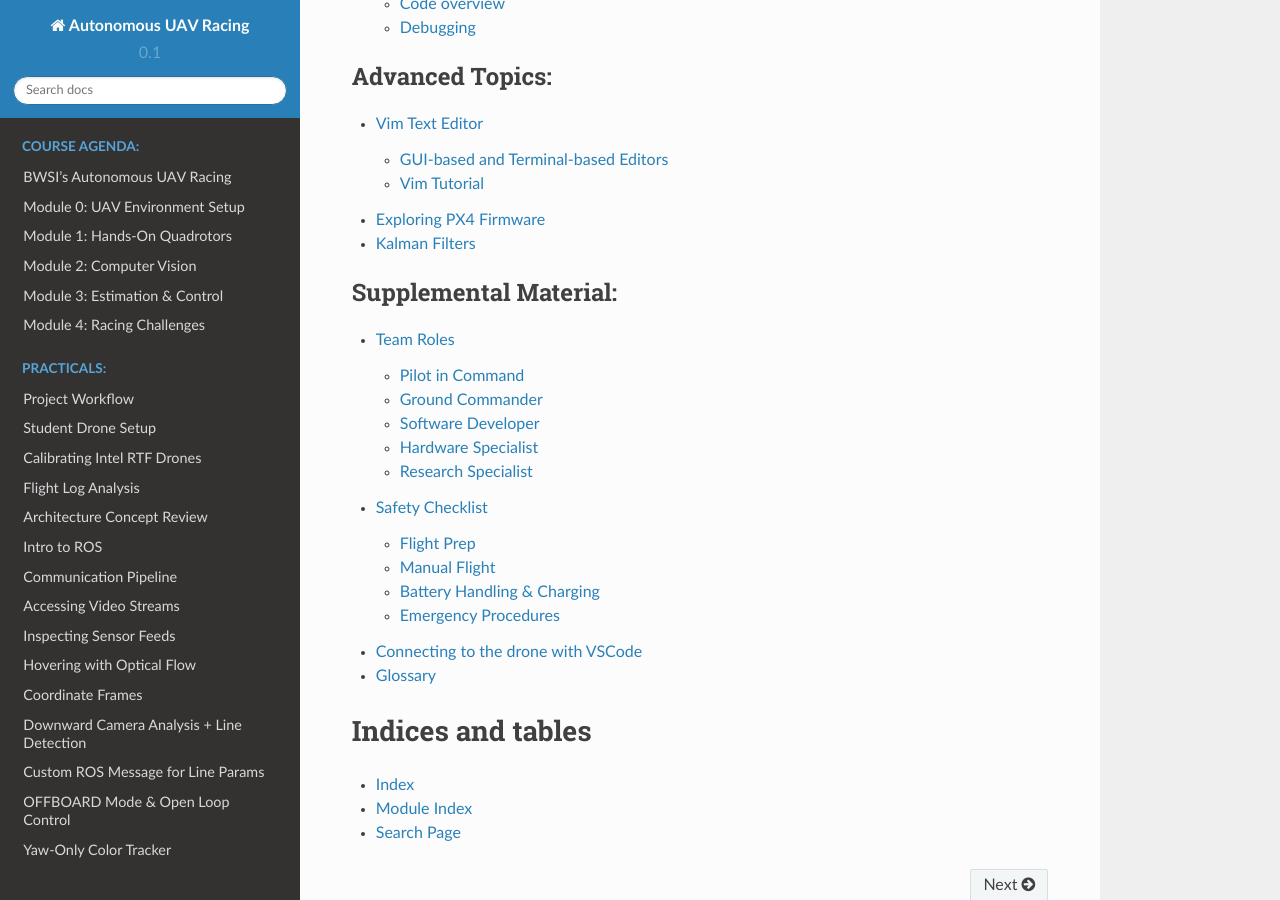
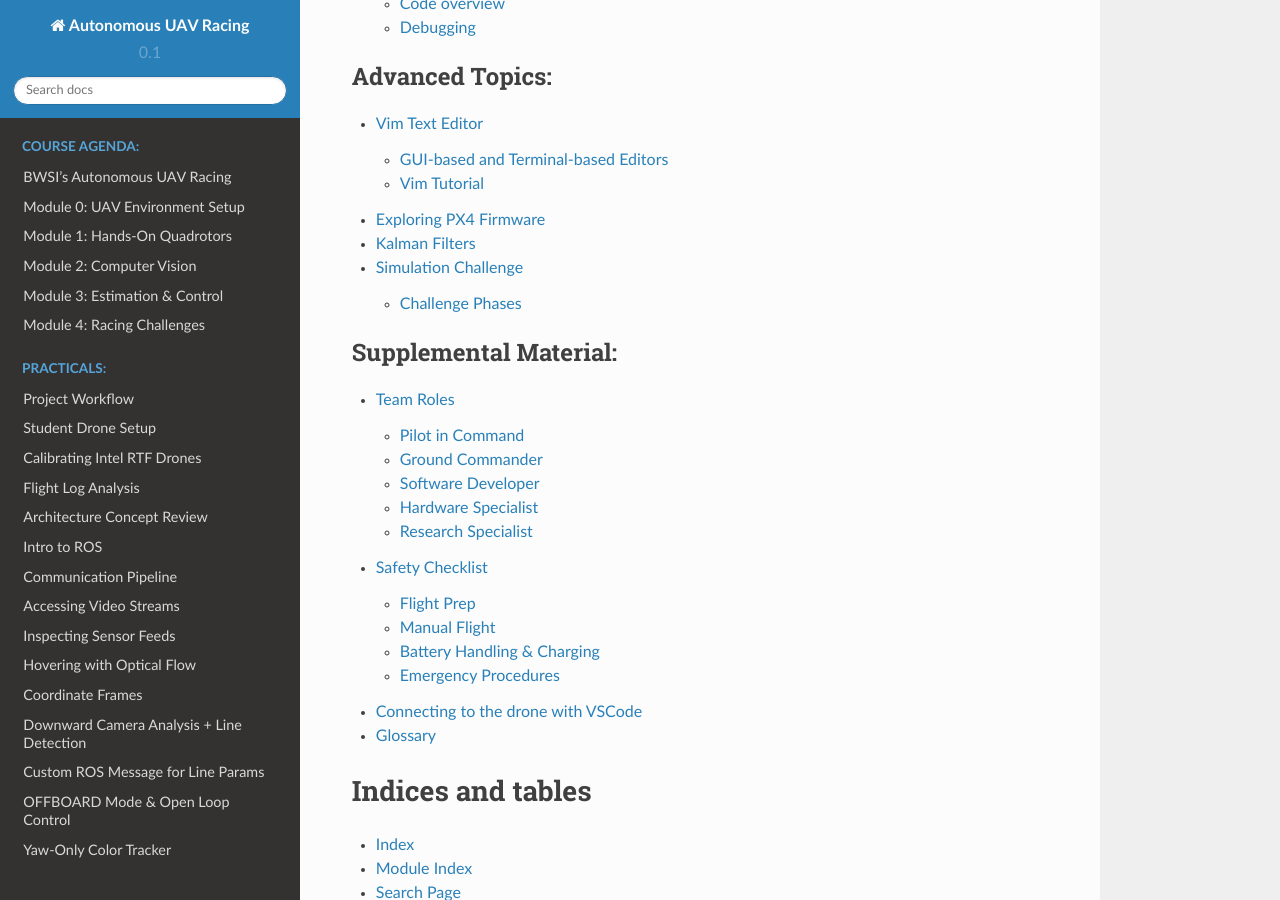
Before and after one commit to BWSI-UAV/website, a Sphinx documentation site: the page built from docs/index.rst, in a window 1280 px wide and 900 px high, scrolled down 3208 px. Built offline with Sphinx 7.4.7 and the Read the Docs theme 2.0.0, drawn with Linux system fonts in a browser that asks for light colours.

Commit message:
simulation challenge

```diff
--- a/docs/index.rst
+++ b/docs/index.rst
@@ -45,6 +45,7 @@ Welcome to UAV Racing's documentation!
    vim_tutorial.ipynb
    exploring_px4_firmware.ipynb
    kalman_filters.ipynb
+   simulation_challenge.ipynb
 
 .. toctree::
    :maxdepth: 2
```
Also changed, not shown: docs/simulation_challenge.ipynb (added).
